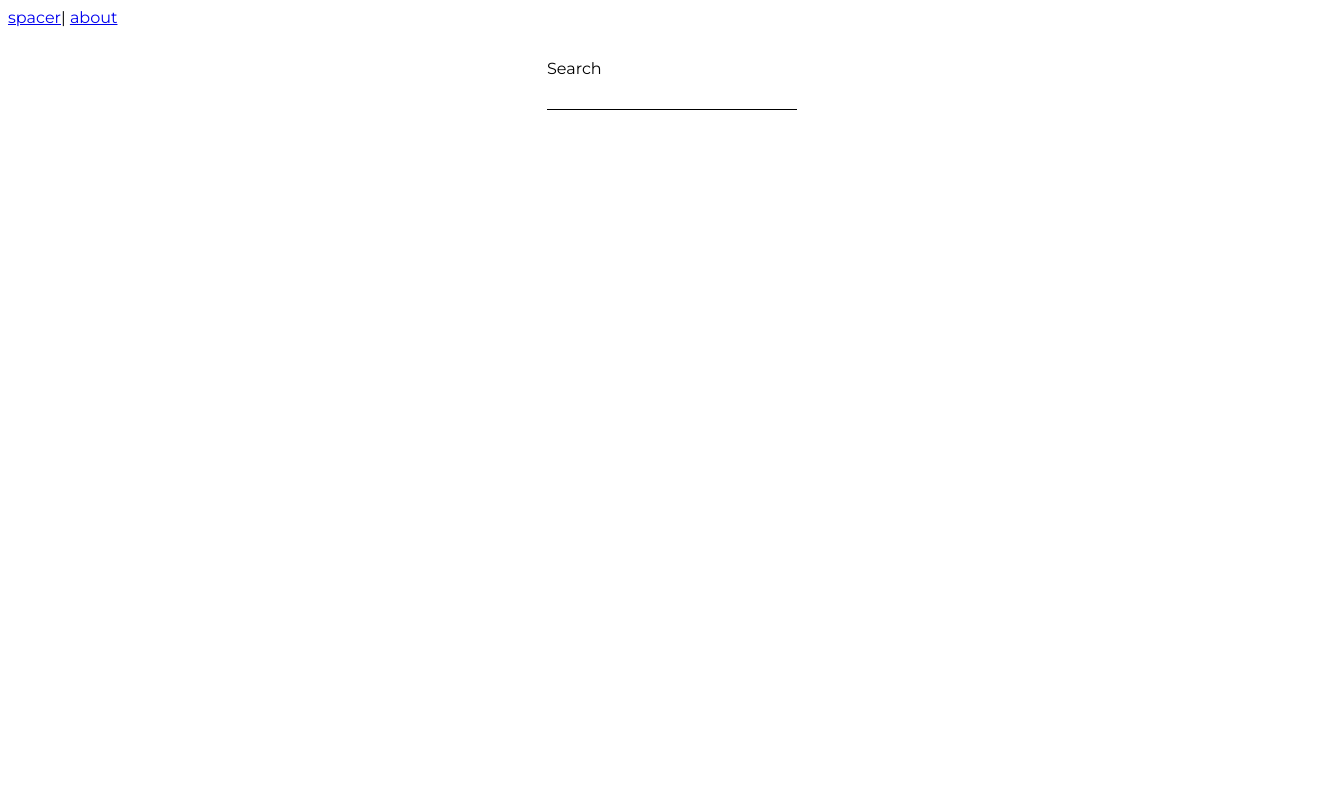
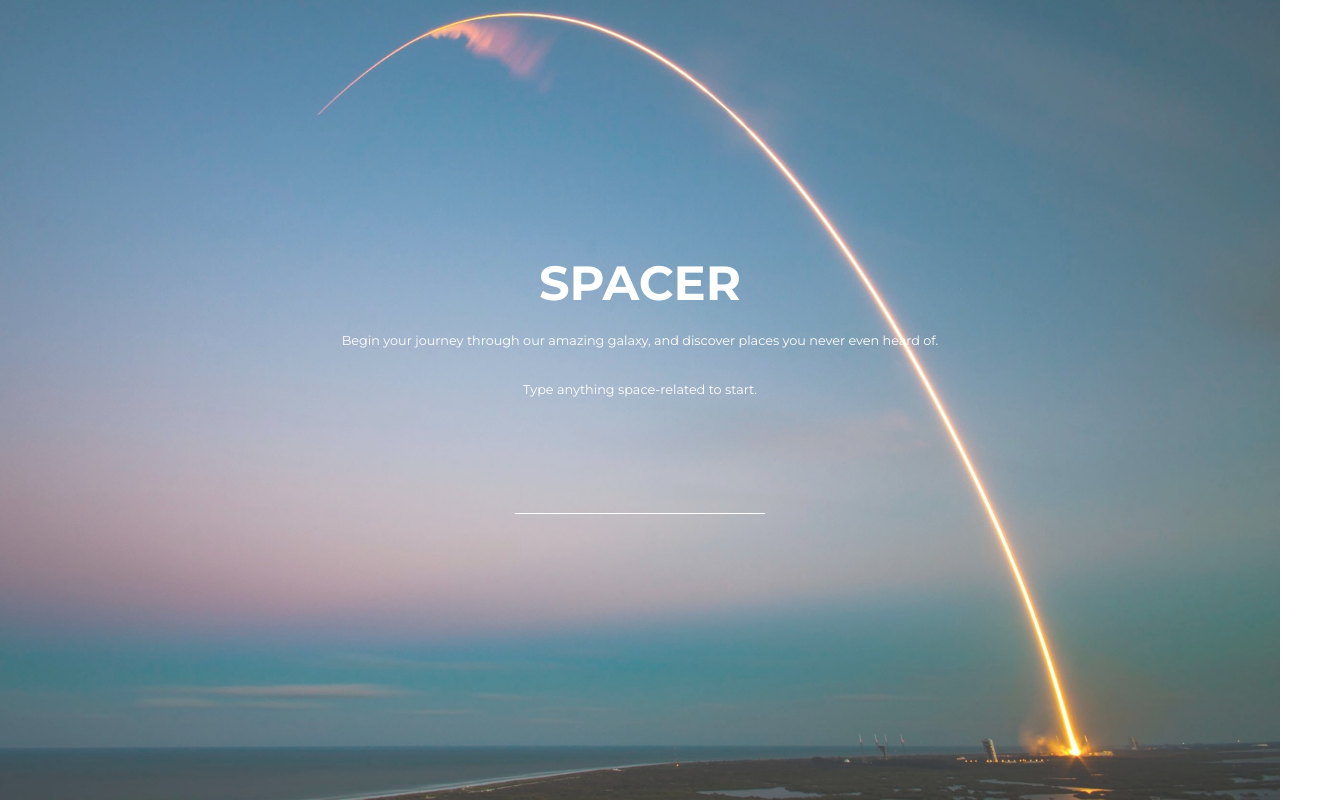
Before and after one commit to sasinskil/spacer-app, a Vue app: page / in a window 1280 px wide. Shown: the whole page, 1336 px wide, since content can reach past the window. Built offline with nearby package versions, Linux system fonts and the light colour scheme.

Commit message:
Add basic hero image view

```diff
--- a/src/App.vue
+++ b/src/App.vue
@@ -1,19 +1,22 @@
 <template>
   <div class="app">
-    <div class="nav">
-      <router-link to="/">spacer</router-link>|
-      <router-link to="/about">about</router-link>
-    </div>
     <router-view/>
   </div>
 </template>
 
-<style lang="scss" scoped>
+<style lang="scss">
 
 @import url('https://fonts.googleapis.com/css?family=Montserrat:400,700&display=swap&subset=latin-ext');
 
-.app {
+* {
+  box-sizing: border-box;
+}
+
+body {
   font-family: 'Montserrat', sans-serif;
+  color: #fff;
+  margin: 0;
+  padding: 0;
 }
 
 </style>
--- /dev/null
+++ b/src/components/Header.vue
@@ -0,0 +1,38 @@
+<template>
+  <div class="header-container">
+    <h1 class="header">SPACER</h1>
+    <p class="paragraph">
+      Begin your journey through our amazing galaxy,
+      and discover places you never even heard of.
+    </p>
+    <p class="paragraph">Type anything space-related to start.</p>
+  </div>
+</template>
+
+<script>
+export default {
+  name: "Header"
+};
+</script>
+
+<style lang="scss" scoped>
+
+.header-container {
+    display: flex;
+    flex-direction: column;
+    justify-content: center;
+    align-items: center;
+    text-align: center;
+}
+
+.header {
+    font-size: 3rem;
+    margin: 0;
+}
+
+.paragraph {
+    margin-top: 1.3rem;
+    font-size: 0.8rem;
+}
+
+</style>
--- /dev/null
+++ b/src/components/SearchInput.vue
@@ -0,0 +1,47 @@
+<template>
+  <div class="searchInput-container">
+    <div class="search">
+      <input
+        class="search__input"
+        type="text"
+        id="search"
+        name="search"
+        v-model="searchValue"
+        @input="handleInput"
+      />
+    </div>
+  </div>
+</template>
+
+<script>
+export default {
+  name: "SearchInput"
+};
+</script>
+
+<style lang="scss" scoped>
+
+.searchInput-container {
+  width: 100%;
+  margin: 2.5rem 0 0;
+  padding: 2rem;
+  display: flex;
+  flex-direction: column;
+  justify-content: center;
+  align-items: center;
+}
+
+.search {
+  display: flex;
+  flex-direction: column;
+  width: 250px;
+
+  &__input {
+    text-align: center;
+    padding: 0.5rem;
+    border: none;
+    background: none;
+    border-bottom: 1px solid #fff;;
+  }
+}
+</style>
--- a/src/router.js
+++ b/src/router.js
@@ -1,7 +1,6 @@
 import Vue from 'vue';
 import Router from 'vue-router';
 import Search from './views/Search.vue';
-import About from './views/About.vue';
 
 Vue.use(Router);
 
@@ -13,11 +12,6 @@ export default new Router({
       path: '/',
       name: 'Search',
       component: Search,
-    },
-    {
-      path: '/about',
-      name: 'About',
-      component: About,
     }
   ],
 });
--- a/src/views/About.vue
+++ /dev/null
@@ -1,15 +0,0 @@
-<template>
-  <div class="about">
-    <h1>Hi there ;)</h1>
-  </div>
-</template>
-
-<script>
-// @ is an alias to /src
-
-export default {
-  name: 'About',
-
-};
-
-</script>
--- a/src/views/Search.vue
+++ b/src/views/Search.vue
@@ -1,32 +1,24 @@
 <template>
-  <div class="container">
-    <div class="search">
-      <label class="search__label" for="search">Search</label>
-      <input
-        class="search__input"
-        type="text"
-        id="search"
-        name="search"
-        v-model="searchValue"
-        @input="handleInput"
-      />
-      <ul>
-        <li v-for="item in results" :key="item.data[0].nasa_id">
-          <p>{{item.data[0].title}}</p>
-        </li>
-      </ul>
-    </div>
+  <div class="search-container">
+    <Header />
+    <SearchInput />
   </div>
 </template>
 
 <script>
 import axios from "axios";
 import debounce from "lodash.debounce";
+import Header from '@/components/Header.vue';
+import SearchInput from '@/components/SearchInput.vue';
 
 const API = "https://images-api.nasa.gov/search";
 
 export default {
   name: "Search",
+  components: {
+    Header,
+    SearchInput,
+  },
   data() {
     return {
       searchValue: "",
@@ -47,30 +39,20 @@ export default {
 </script>
 
 <style lang="scss" scoped>
-.container {
+
+.search-container {
+  margin: 0;
   width: 100%;
-  margin: 0;
+  min-height: 100vh;
   padding: 2rem;
   display: flex;
   flex-direction: column;
   justify-content: center;
   align-items: center;
+  background-image: url('../assets/heroimage.jpg');
+  background-repeat: no-repeat;
+  background-size: cover;
+  background-position: 80% 0%;
 }
 
-.search {
-  display: flex;
-  flex-direction: column;
-  width: 250px;
-
-  &__label {
-    text-align: left;
-  }
-
-  &__input {
-    text-align: center;
-    padding: 0.5rem;
-    border: none;
-    border-bottom: 1px solid black;
-  }
-}
 </style>
```
